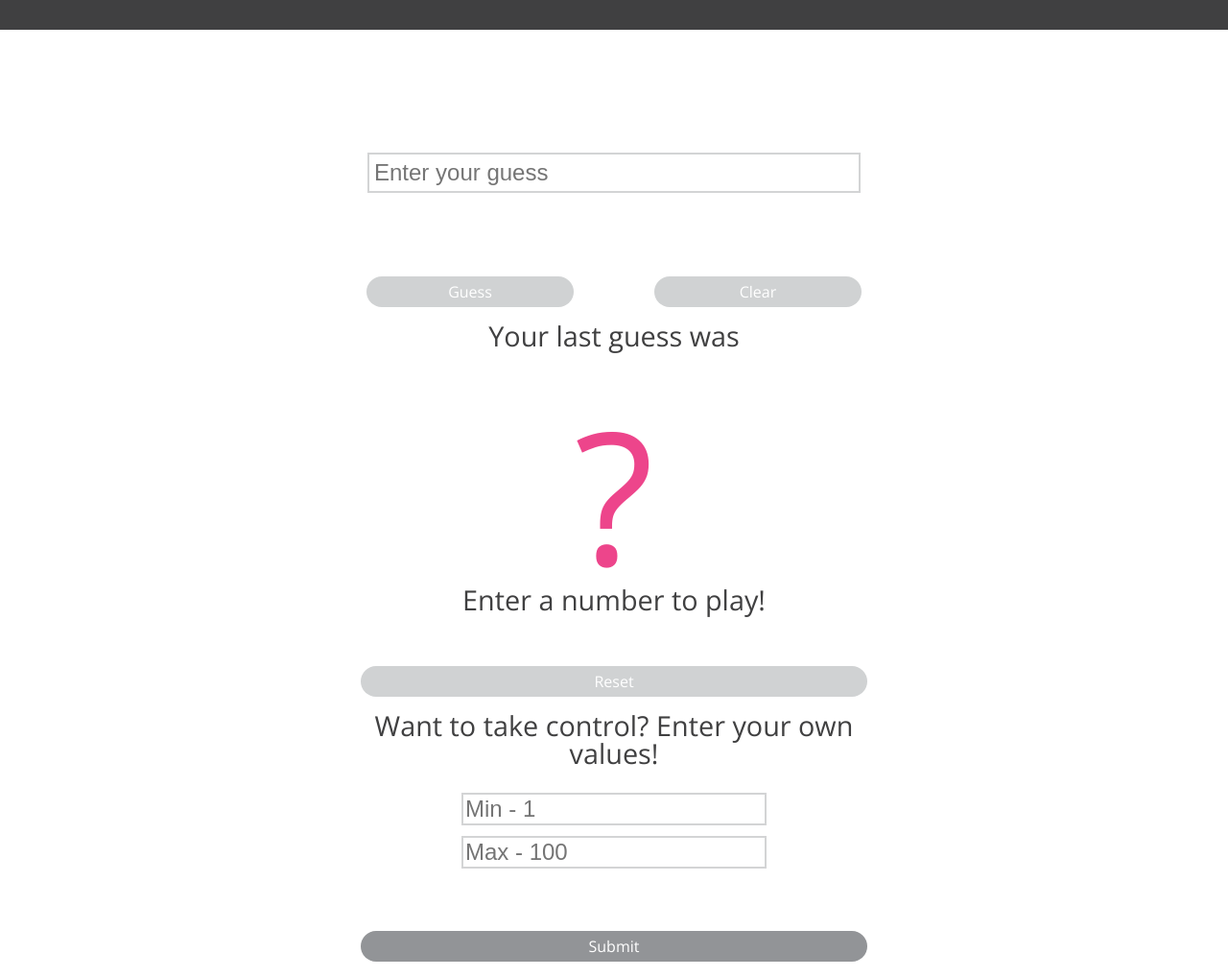
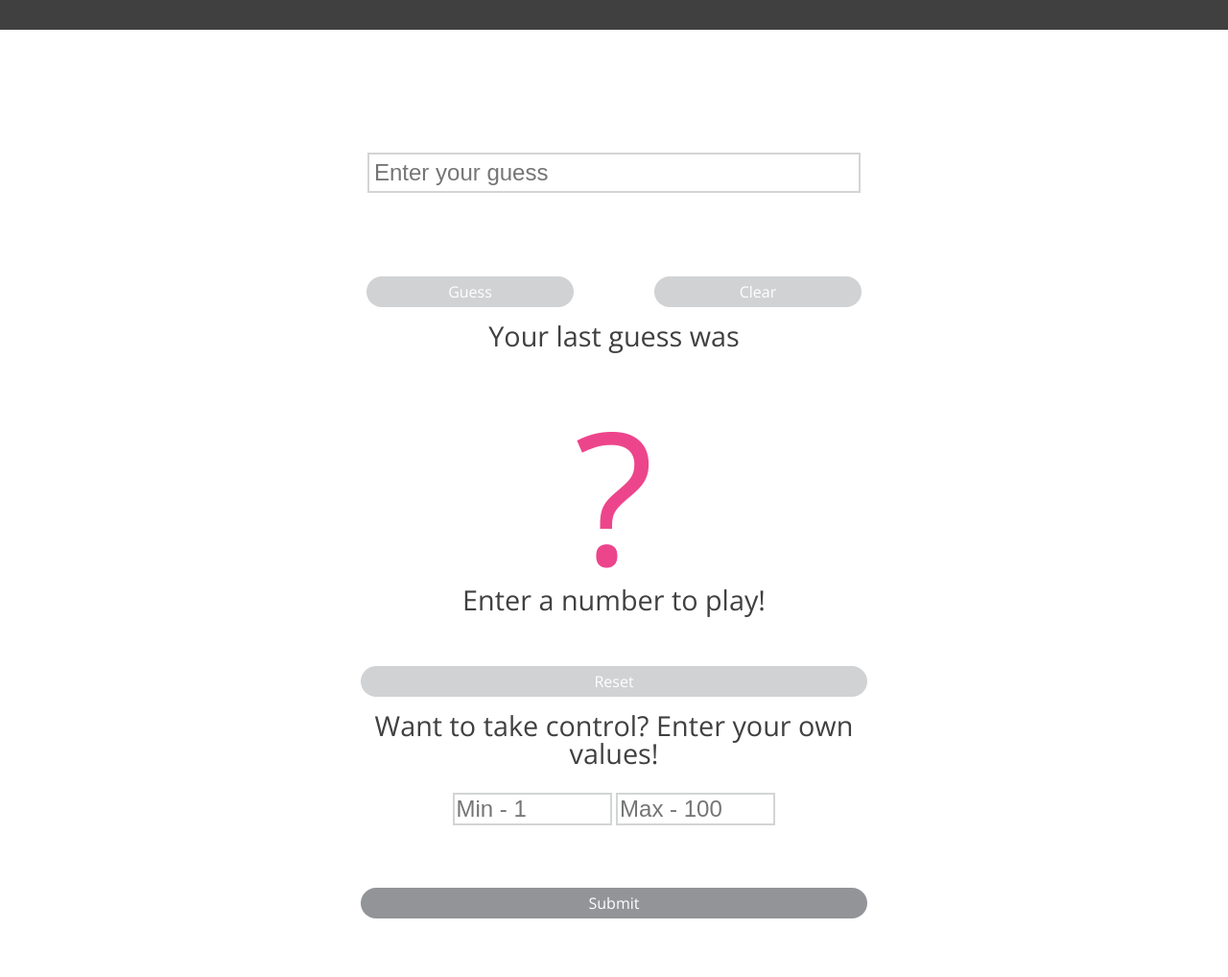
Before and after one commit to JohnBinning/number-guesser, a plain HTML site: page index.html in a window 1280 px wide. Shown: the part 78-1096 px from the top of the page at 96% size. After the commit the page ends 1051 px from the top, so only its background shows below. Drawn offline with nearby package versions, Linux system fonts and the light colour scheme.

Commit message:
update margins 3

```diff
--- a/main.css
+++ b/main.css
@@ -166,6 +166,10 @@ button:hover:enabled {
   /*bottom: 150px;*/
 }
 
+.min-input, .max-input {
+  width: 30%;
+}
+
 }
 
 /*Greater than 900px*/
```
